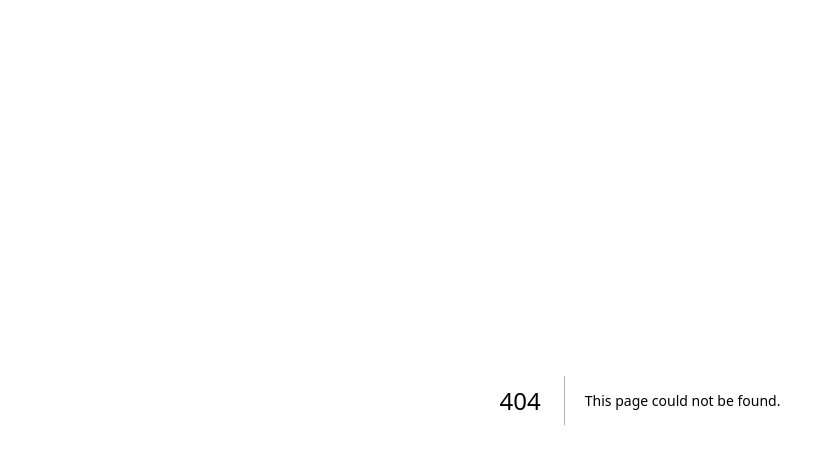
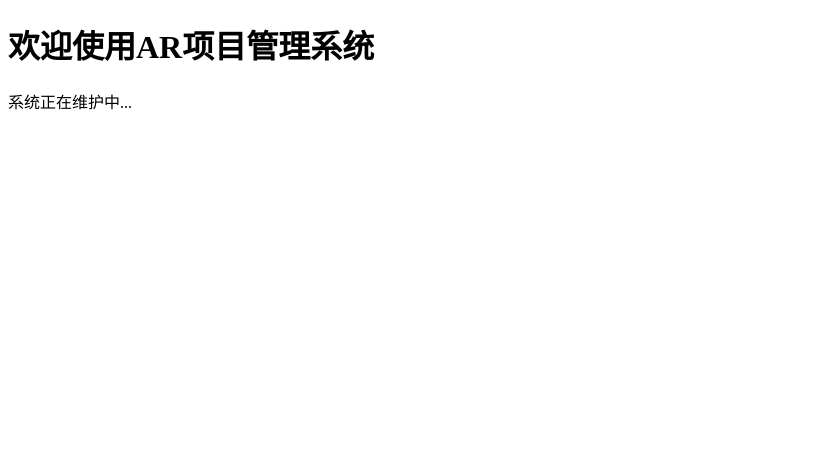
Before and after one commit to jinhaounimapfoxueban-spec/ybam-ar, a Next.js app: page / in a window 1280 px wide. Before the commit this address had no page. Shown: the top 464 px of the page, without its empty margins (0-835 px from the left). Built offline with nearby package versions, Linux system fonts and the light colour scheme.

Commit message:
Create index.js

```diff
--- /dev/null
+++ b/pages/index.js
@@ -0,0 +1,13 @@
+import Head from 'next/head';
+
+export default function Home() {
+  return (
+    <div>
+      <Head>
+        <title>AR项目管理系统</title>
+      </Head>
+      <h1>欢迎使用AR项目管理系统</h1>
+      <p>系统正在维护中...</p>
+    </div>
+  );
+}
```
